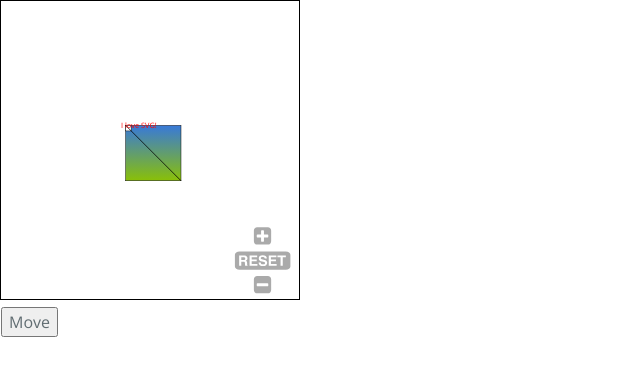
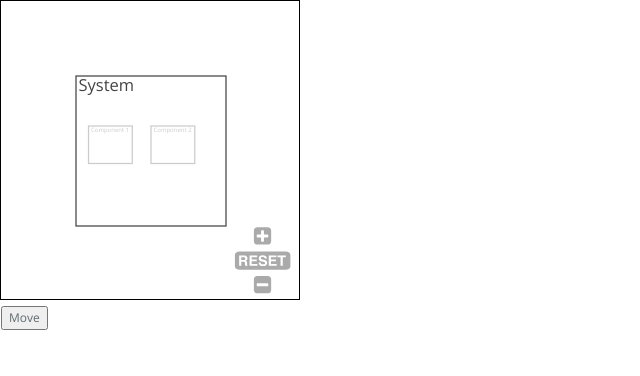
Before and after one commit to aakoch/zuid, a website: page index.html in a window 1280 px wide. Shown: the whole page, without its empty margins (0-640 px from the left). Drawn offline with nearby package versions, Linux system fonts and the light colour scheme.

Commit message:
add opacity changes to better illustrate my intentions

```diff
--- a/index.html
+++ b/index.html
@@ -23,32 +23,42 @@
       </defs>
       <g fill="none">
         <g stroke="#000" fill="#FFF">
-        <rect x="10" y="10" width="120" height="120" fill="url(#linear-gradient)"/>
-        <rect x="10" y="10" width="12" height="12"/>
-        <path d="M 10 10  L 130 130 Z"/>
+          <rect x="10" y="10" width="120" height="120" class="sys"/>
+          <rect x="20" y="50" width="35" height="30" class="comp1"/>
+          <rect x="70" y="50" width="35" height="30" class="comp1"/>
+          <rect x="22" y="65" width="3.5" height="3.0" class="inner1" style="stroke-width: .5px"/>
         </g>
       </g>
-    <text x="0" y="15" fill="red">I love SVG!</text>
+      <text x="12" y="22" style="font-size: 1.1em" class="sys">System</text>
+      <text x="22" y="55" style="font-size: .4em" class="comp1">Component 1</text>
+      <text x="22" y="65" style="font-size: .05em" class="inner1">Inner 1</text>
+      <text x="72" y="55" style="font-size: .4em" class="comp1">Component 2</text>
     </svg>
     <button id="move">Move</button>
   </div>
 <script>
+var comp1lay = 1.9;
+var syslay = .83;
+var innerlay = 4.0;
 $(function() {
   panZoomInstance = svgPanZoom('#svg-id', {
     zoomEnabled: true,
     controlIconsEnabled: true,
-    fit: true,
+    contain: true,
     center: true,
     minZoom: 0.1,
     maxZoom: 2000,
     onZoom: function(zoom){
       console.dir(zoom);
+      $(".comp1").css({opacity: (1 - Math.abs(comp1lay - zoom) / 2) - .1});
+      $(".sys").css({opacity: (1 - Math.abs(syslay - zoom) / 2) - .1});
+      $(".inner1").css({opacity: (1 - Math.abs(innerlay - zoom) / 2) - .1});
     }
     , zoomScaleSensitivity: 0.3
   });
 
   // zoom out
-  panZoomInstance.zoom(0.2);
+  panZoomInstance.zoom(0.5);
 
   $("#move").on("click", function() {
     // Pan by any values from -80 to 80
--- a/stylesheets/stylesheet.css
+++ b/stylesheets/stylesheet.css
@@ -5,7 +5,7 @@ body {
   padding: 0;
   margin: 0;
   font-family: "Open Sans", "Helvetica Neue", Helvetica, Arial, sans-serif;
-  font-size: 16px;
+  font-size: 12px;
   line-height: 1.5;
   color: #606c71; }
 
```
Lines whose indentation alone changed are shown as unchanged.
